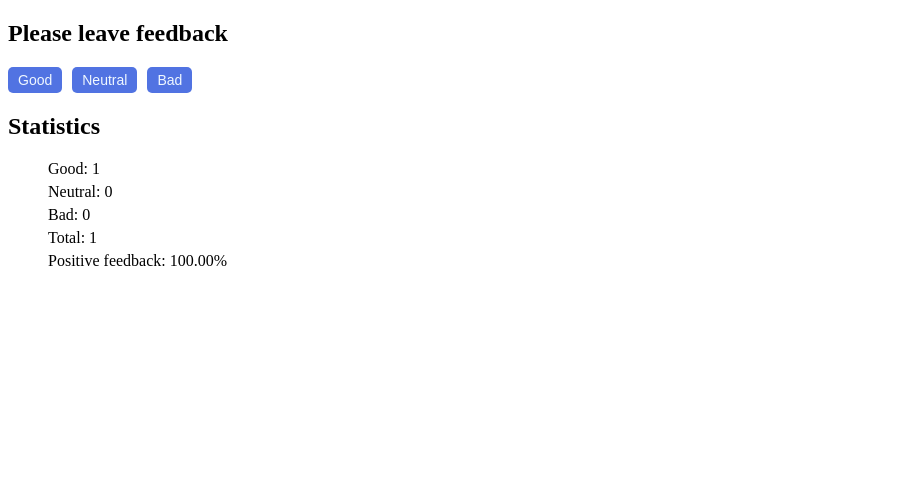
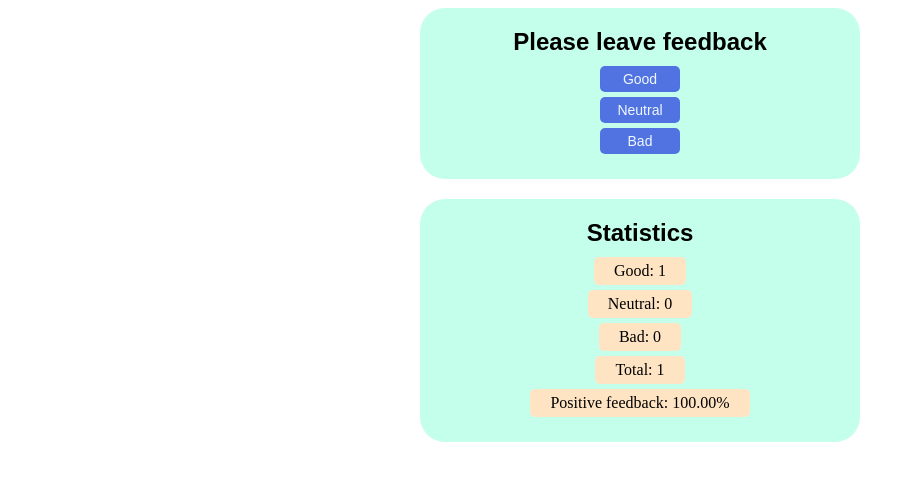
Before and after one commit to AntonPtashynskyi/testing-react, a React (Create React App) app: page / in a window 1280 px wide. Both pictures are taken after a click on the button "Good". Shown: the top 480 px of the page, without its empty margins (0-915 px from the left). Built offline with nearby package versions, Linux system fonts and the light colour scheme.

Commit message:
Finished home work 2.1 add style

```diff
--- a/src/components/Lessons-2/hw-01/Section/Section.css
+++ b/src/components/Lessons-2/hw-01/Section/Section.css
@@ -1,4 +1,22 @@
 .sectionFeedBack {
   margin-right: auto;
   margin-left: auto;
+  width: 400px;
+
+  display: flex;
+  flex-direction: column;
+  align-items: center;
+
+  background-color: rgba(127, 255, 212, 0.459);
+  border-radius: 25px;
+  margin-bottom: 20px;
+  padding: 20px;
 }
+
+.sectionTitle {
+  text-align: center;
+  font-family: sans-serif;
+  padding: 0;
+  margin: 0;
+  margin-bottom: 10px;
+}
--- a/src/components/Lessons-2/hw-01/Section/Section.js
+++ b/src/components/Lessons-2/hw-01/Section/Section.js
@@ -3,7 +3,7 @@ import "./Section.css";
 export default function Section({ title, children }) {
   return (
     <div className="sectionFeedBack">
-      <h2>{title}</h2>
+      <h2 className="sectionTitle">{title}</h2>
       {children}
     </div>
   );
--- a/src/components/Lessons-2/hw-01/Statistic/Statistic.css
+++ b/src/components/Lessons-2/hw-01/Statistic/Statistic.css
@@ -1,7 +1,17 @@
 .statsList {
   list-style: none;
+  display: flex;
+  flex-direction: column;
+  align-items: center;
+  padding: 0;
+  margin: 0;
 }
 
 .statsItem {
+  text-align: center;
   margin-bottom: 5px;
+  background-color: bisque;
+  padding: 5px 20px;
+  width: inherit;
+  border-radius: 5px;
 }
--- a/src/components/Lessons-2/hw-01/StatsButtons/StatisticButtons.css
+++ b/src/components/Lessons-2/hw-01/StatsButtons/StatisticButtons.css
@@ -1,8 +1,9 @@
 .statsBtn {
   cursor: pointer;
+  width: 80px;
 
-  margin-right: 10px;
   padding: 5px 10px;
+  margin-bottom: 5px;
 
   background-color: rgb(81, 115, 226);
   color: aliceblue;
@@ -14,8 +15,6 @@
   border: none;
   border-radius: 5px;
   outline: none;
-
-  transition: background-color 100ms ease-in-out;
 }
 
 .statsBtn:active {
```
